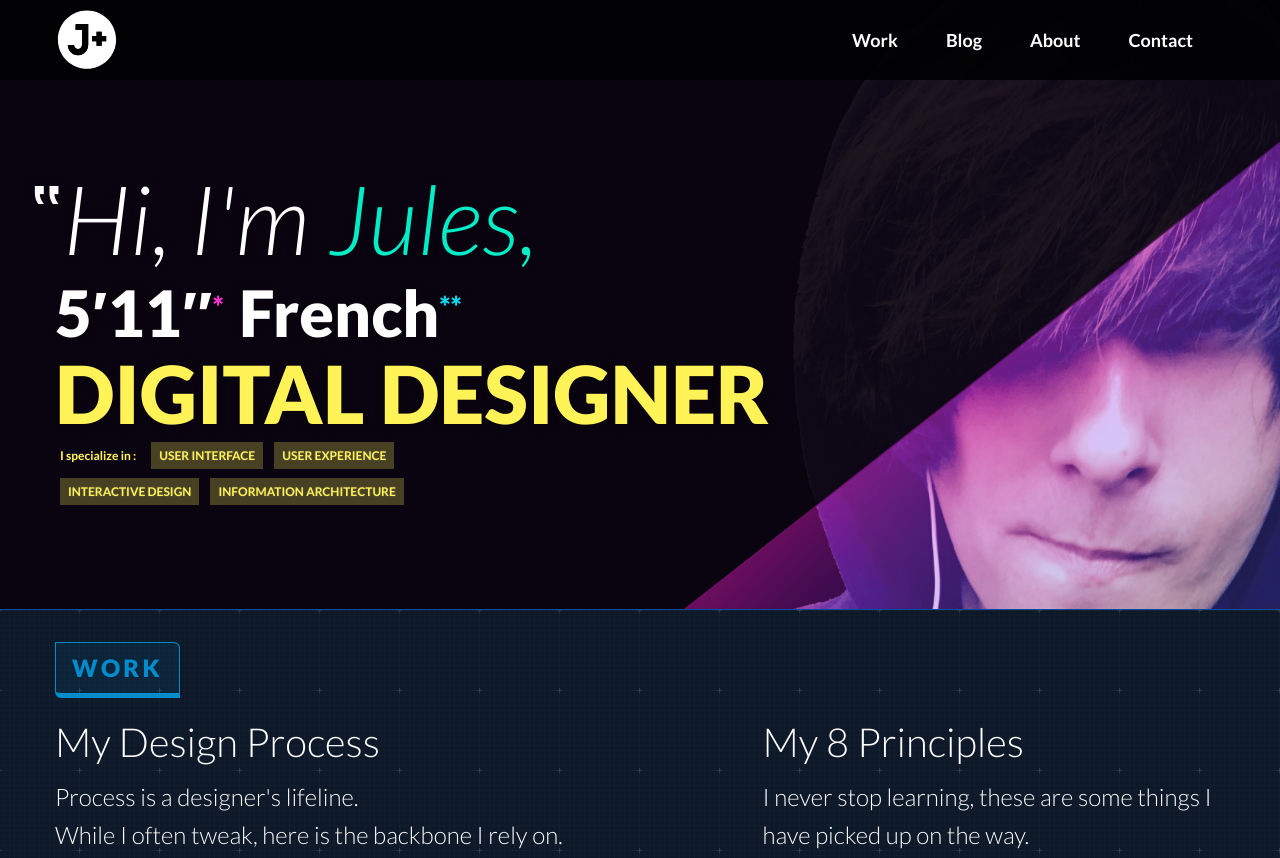
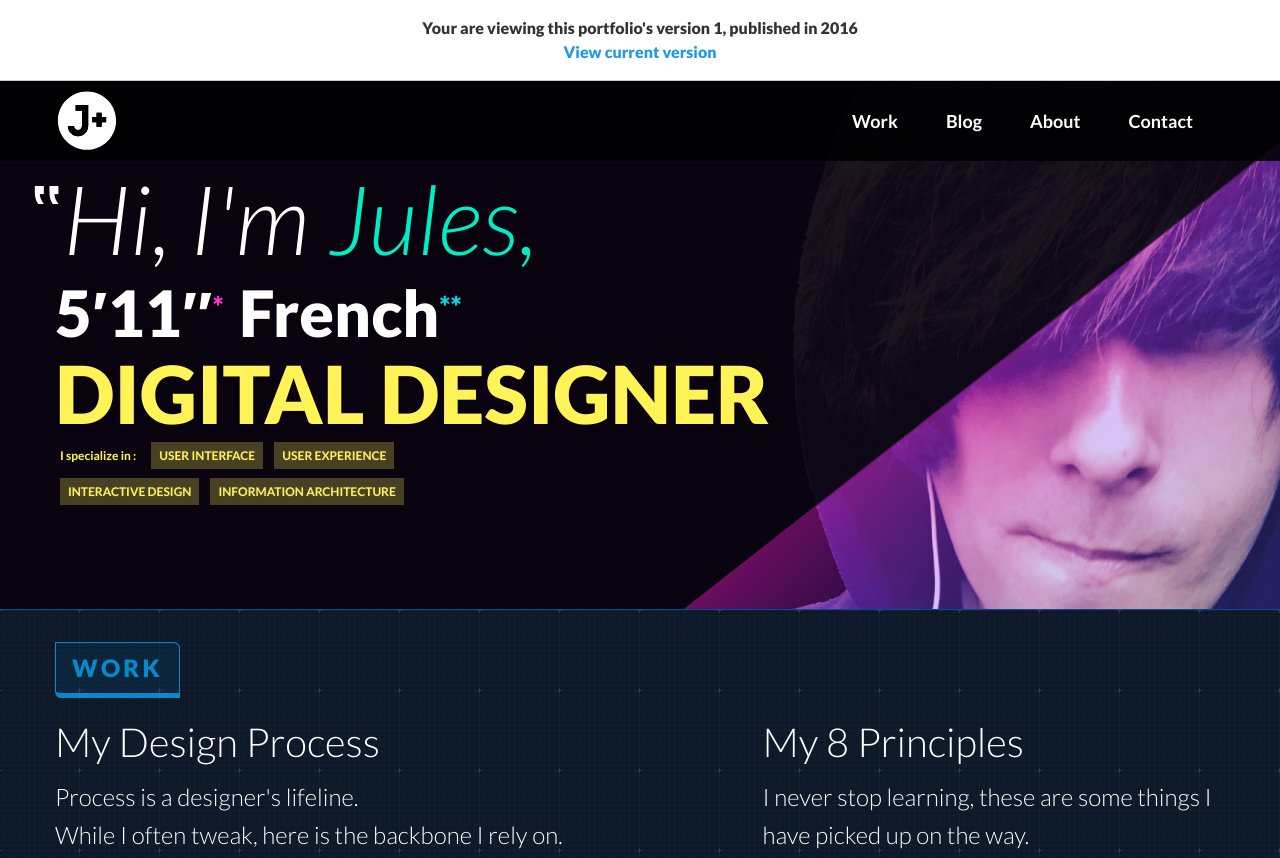
Before and after one commit to jyulzz/portfolio1-site, a plain HTML site: page index.html in a window 1280 px wide. Shown: the top 858 px of the page. Drawn offline with Linux system fonts and the light colour scheme.

Commit message:
Added deprecated version notice to header

```diff
--- a/index.html
+++ b/index.html
@@ -16,7 +16,11 @@
 <meta name="theme-color" content="#ffffff"></head>
 <body>
     <header>
+
         <div class="content">
+          <div style="padding:1em 2em; color:#333; background:white; font-weight:900; text-align:center; border-bottom:thin solid #ccc;">
+            <span>Your are viewing this portfolio's version 1, published in 2016</span><br /><a href="https://julesthivent.com">View current version</a></div>
+          </div>
             <nav>
                 <section class="top">
                     <div class="logo">
```
Also changed, not shown: 1 other file.
